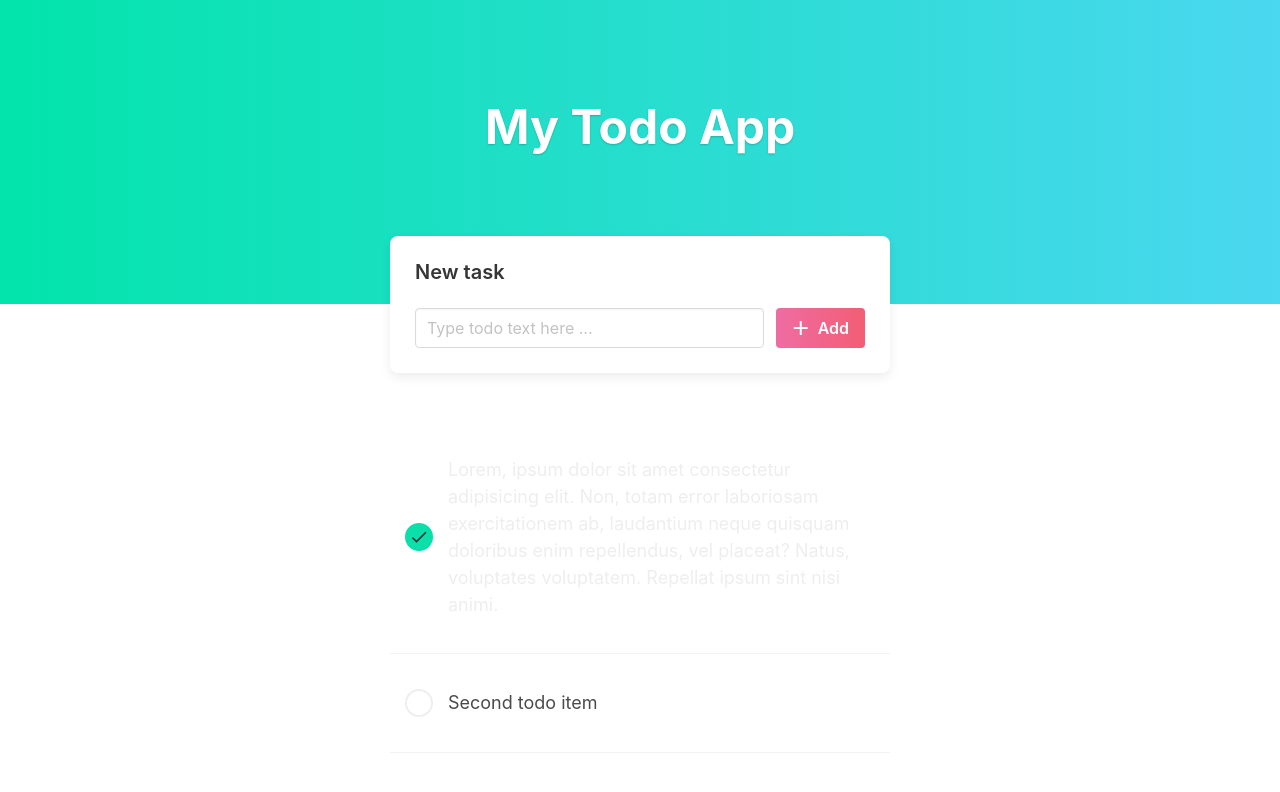
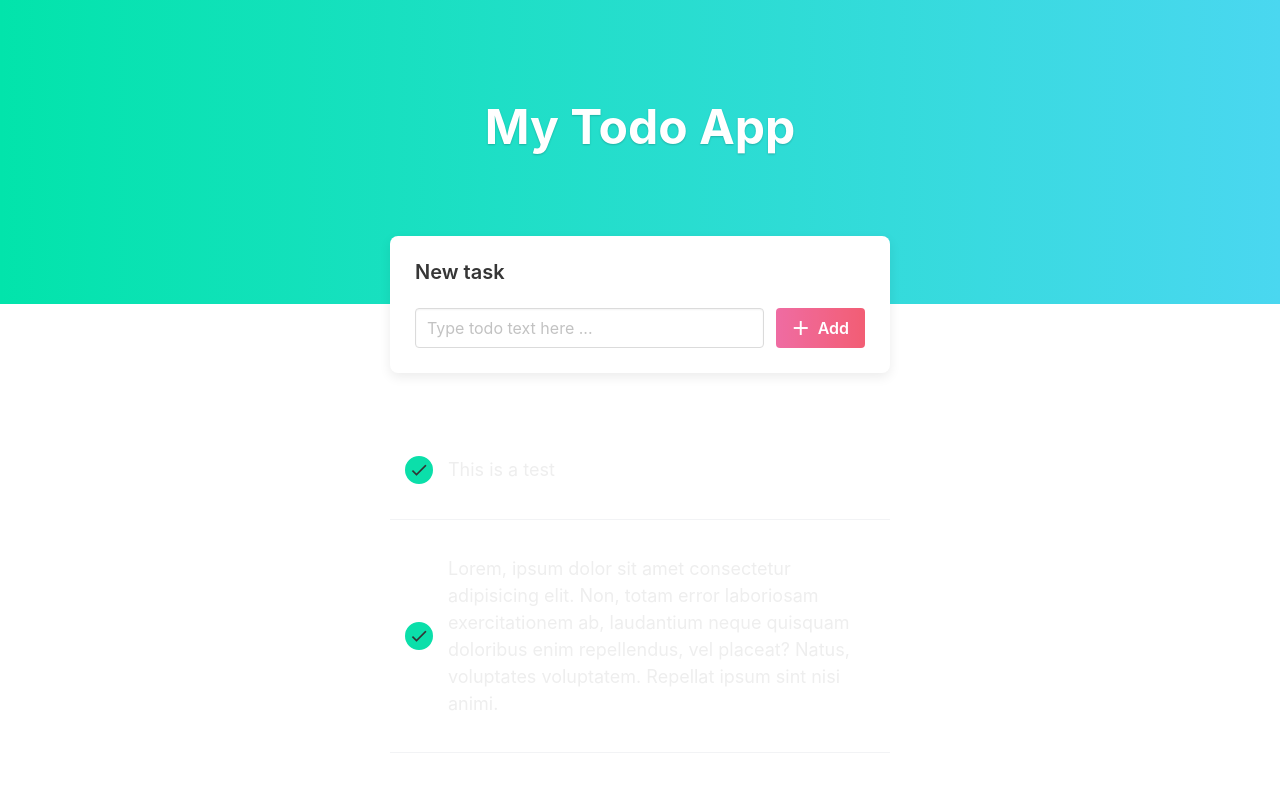
Before and after one commit to simonxcm/myTodoApp, an Angular app: page / in a window 1280 px wide. Shown: the top 792 px of the page. Built offline with nearby package versions, Linux system fonts and the light colour scheme.

Commit message:
setting service function and ngFor display

```diff
--- a/src/app/shared/data.service.ts
+++ b/src/app/shared/data.service.ts
@@ -6,7 +6,10 @@ import { Todo } from './todo.module';
 })
 export class DataService {
 
-  todos!: Todo[];
+  todos: Todo[] = [
+    new Todo('This is a test', true),
+    new Todo('Lorem, ipsum dolor sit amet consectetur adipisicing elit. Non, totam error laboriosam exercitationem ab, laudantium neque quisquam doloribus enim repellendus, vel placeat? Natus, voluptates voluptatem. Repellat ipsum sint nisi animi.', true)
+  ];
 
   constructor() { }
 
--- a/src/app/shared/todo.module.ts
+++ b/src/app/shared/todo.module.ts
@@ -1,4 +1,7 @@
 export class Todo {
-  text: string | undefined;
-  completed: boolean = false;
+
+  constructor(
+    public text:string,
+    public completed: boolean = false) {}
+
 }
--- a/src/app/todos/todos.component.html
+++ b/src/app/todos/todos.component.html
@@ -29,30 +29,13 @@
 <section class="section">
   <div class="container">
     <div class="todos-list">
-      <div class="todo-item completed">
+      <div class="todo-item" *ngFor="let todo of todos" [class.completed]="todo.completed">
         <div class="check-box">
           <i class="material-icons">check</i>
         </div>
         <div class="todo-text">
-          Lorem, ipsum dolor sit amet consectetur adipisicing elit. Non, totam error laboriosam exercitationem ab, laudantium neque quisquam doloribus enim repellendus, vel placeat? Natus, voluptates voluptatem. Repellat ipsum sint nisi animi.
+          {{ todo.text }}
         </div>
-        <div class="todo-controls-box">
-          <div class="todo-control-button">
-            <i class="material-icons">edit</i>
-          </div>
-          <div class="todo-control-button is-danger">
-            <i class="material-icons">delete</i>
-          </div>
-        </div>
-      </div>
-      <div class="todo-item">
-        <div class="check-box">
-          <i class="material-icons">check</i>
-        </div>
-        <div class="todo-text">
-          Second todo item
-        </div>
-
         <div class="todo-controls-box">
           <div class="todo-control-button">
             <i class="material-icons">edit</i>
--- a/src/app/todos/todos.component.ts
+++ b/src/app/todos/todos.component.ts
@@ -1,4 +1,6 @@
 import { Component, OnInit } from '@angular/core';
+import { DataService } from '../shared/data.service';
+import { Todo } from '../shared/todo.module';
 
 @Component({
   selector: 'app-todos',
@@ -7,9 +9,12 @@ import { Component, OnInit } from '@angular/core';
 })
 export class TodosComponent implements OnInit {
 
-  constructor() { }
+  todos!: Todo[];
+
+  constructor(private dataService: DataService) { }
 
   ngOnInit(): void {
+    this.todos = this.dataService.getAllTodos();
   }
 
 }
```
